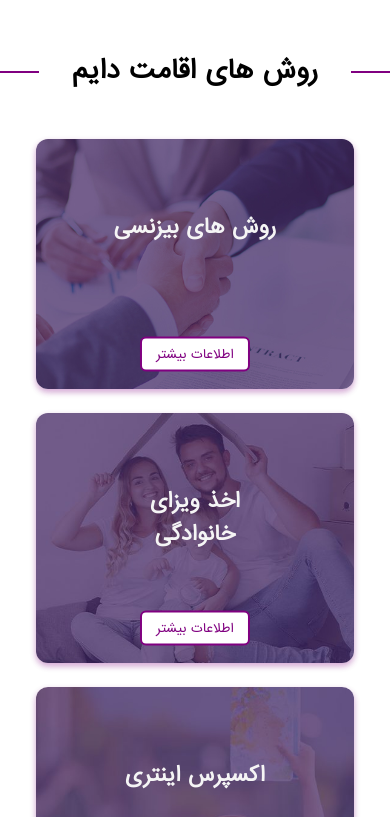
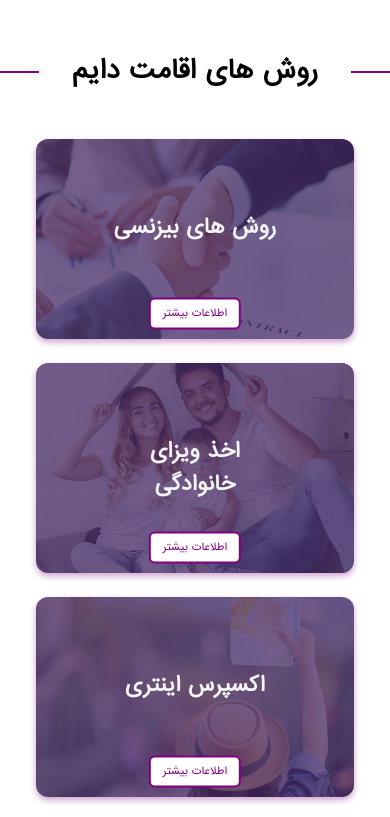
Before and after one commit to glorious92/pargas.ca, a website: page index.html in a window 390 px wide. Shown: the part 2360-3177 px from the top of the page. Drawn offline with Linux system fonts and the light colour scheme.

Commit message:
update responsive

```diff
--- a/sass/abstracts/_media-query.scss
+++ b/sass/abstracts/_media-query.scss
@@ -22,7 +22,6 @@
             }
         }
     }
-}
 
     .main {
         .residence {
@@ -37,6 +36,9 @@
             }
         }
     }
+}
+
+
 
 .header-line {
     &::before {
--- a/sass/utilities/_master.scss
+++ b/sass/utilities/_master.scss
@@ -9,8 +9,8 @@
     border-radius: $card-border-radius;
     padding: 6rem 6rem;
 
-    min-width: 250px;
-    min-height: 250px;
+    min-width: 200px;
+    min-height: 200px;
     text-align: center;
     margin-right: 1rem;
     margin-left: 1rem;
@@ -26,7 +26,9 @@
         position: absolute;
         top: 100%;
         left: 50%;
-        transform: translate(-50%, -150%);
+        transform: translate(-50%, -130%);
+        padding: 0.5rem 1rem;
+        font-size: 10px;
     }
 }
 
```
Also changed, not shown: resources/styles/style.css. Lines whose indentation alone changed are shown as unchanged.
